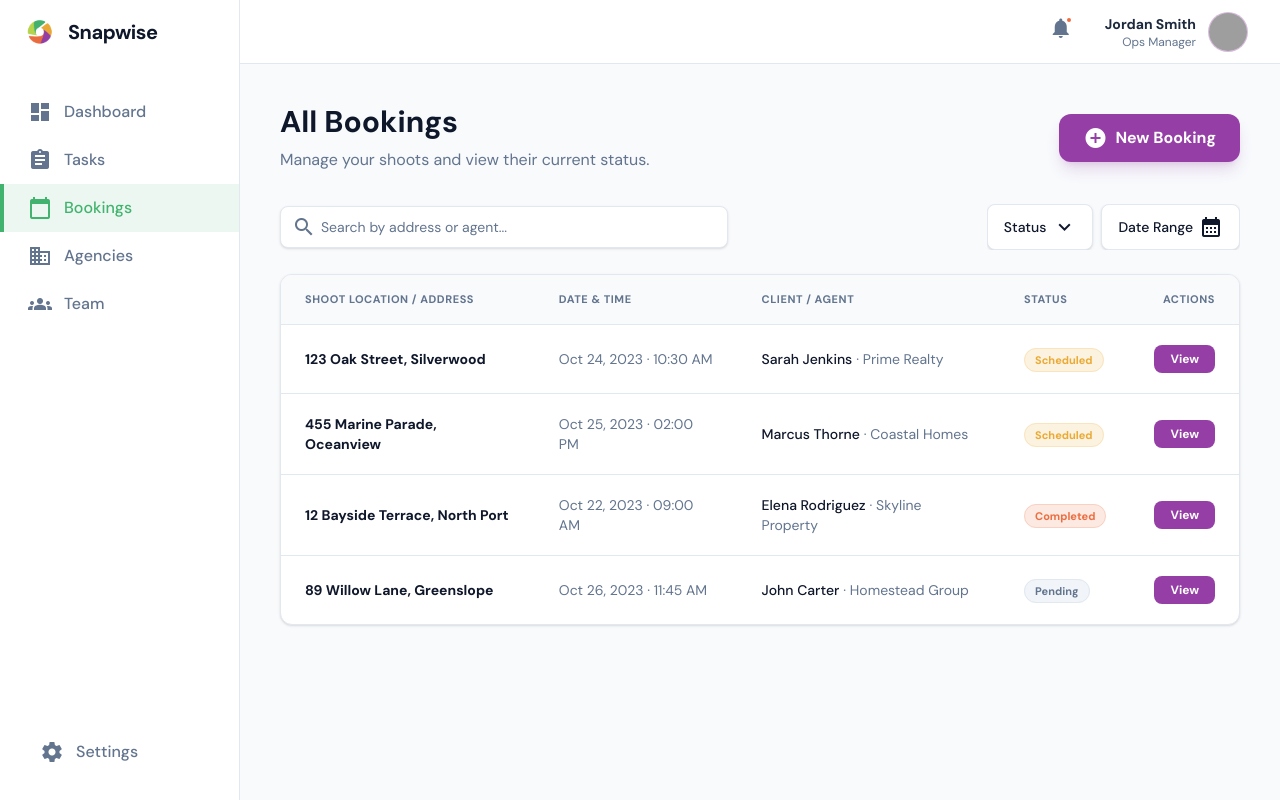
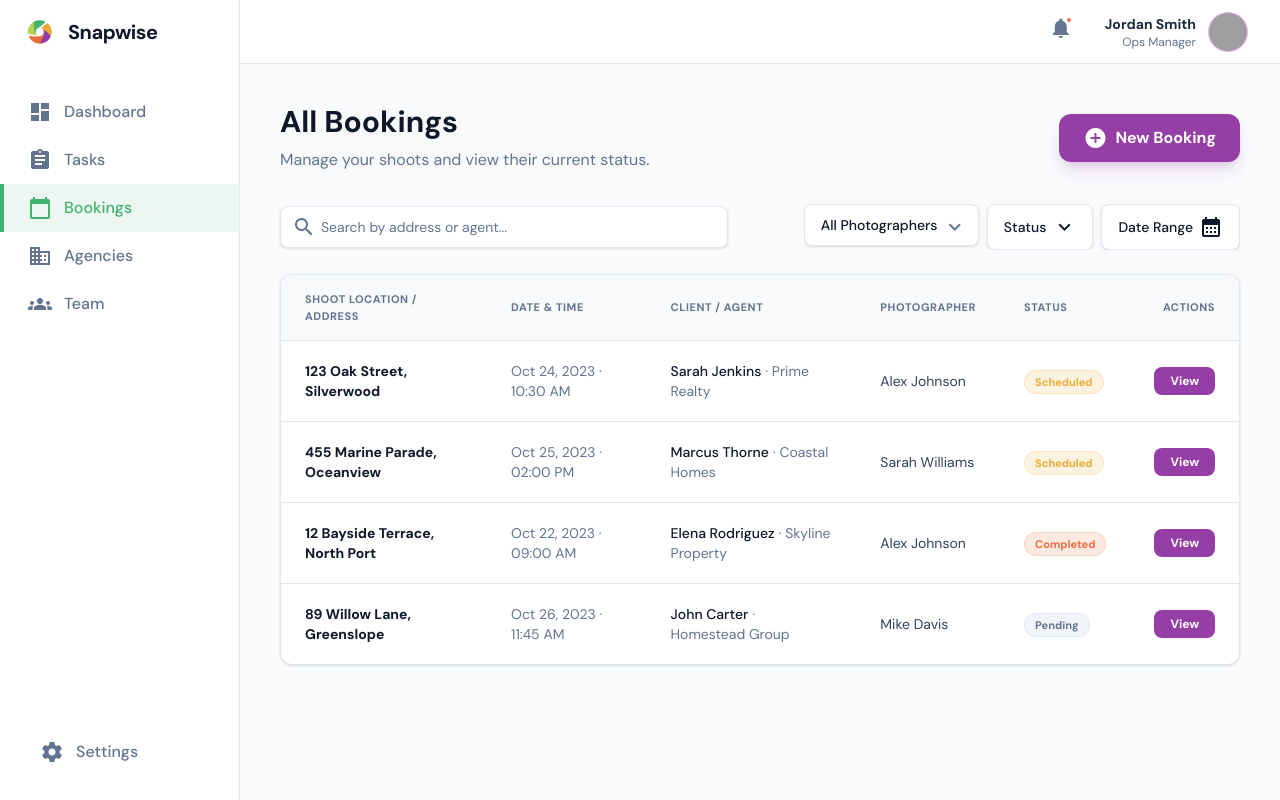
Before and after one commit to snapwisenz/Snapwise-App, a Next.js app: page /bookings in a window 1280 px wide. Built offline with nearby package versions, Linux system fonts and the light colour scheme; grey boxes are pictures that could not be loaded.

Commit message:
feat: add photographer filter to bookings page

```diff
--- a/src/app/(admin)/bookings/page.tsx
+++ b/src/app/(admin)/bookings/page.tsx
@@ -1,8 +1,56 @@
 'use client';
 
 import Link from 'next/link';
+import { useState } from 'react';
+
+const mockBookings = [
+  {
+    id: 1,
+    address: '123 Oak Street, Silverwood',
+    date: 'Oct 24, 2023 · 10:30 AM',
+    clientName: 'Sarah Jenkins',
+    clientAgency: 'Prime Realty',
+    status: 'Scheduled',
+    photographer: 'Alex Johnson'
+  },
+  {
+    id: 2,
+    address: '455 Marine Parade, Oceanview',
+    date: 'Oct 25, 2023 · 02:00 PM',
+    clientName: 'Marcus Thorne',
+    clientAgency: 'Coastal Homes',
+    status: 'Scheduled',
+    photographer: 'Sarah Williams'
+  },
+  {
+    id: 3,
+    address: '12 Bayside Terrace, North Port',
+    date: 'Oct 22, 2023 · 09:00 AM',
+    clientName: 'Elena Rodriguez',
+    clientAgency: 'Skyline Property',
+    status: 'Completed',
+    photographer: 'Alex Johnson'
+  },
+  {
+    id: 4,
+    address: '89 Willow Lane, Greenslope',
+    date: 'Oct 26, 2023 · 11:45 AM',
+    clientName: 'John Carter',
+    clientAgency: 'Homestead Group',
+    status: 'Pending',
+    photographer: 'Mike Davis'
+  }
+];
+
+const photographers = ['All Photographers', 'Alex Johnson', 'Sarah Williams', 'Mike Davis'];
 
 export default function BookingsPage() {
+  const [selectedPhotographer, setSelectedPhotographer] = useState('All Photographers');
+
+  const filteredBookings = mockBookings.filter(booking =>
+    selectedPhotographer === 'All Photographers' || booking.photographer === selectedPhotographer
+  );
+
   return (
     <main className="flex-1 p-8 md:p-10 flex flex-col gap-6">
       <div className="flex flex-col sm:flex-row items-start sm:items-center justify-between gap-4">
@@ -30,6 +78,18 @@ export default function BookingsPage() {
           />
         </div>
         <div className="flex gap-2 w-full sm:w-auto overflow-x-auto pb-2 sm:pb-0">
+          <div className="relative">
+            <select
+              value={selectedPhotographer}
+              onChange={(e) => setSelectedPhotographer(e.target.value)}
+              className="appearance-none flex items-center gap-1.5 px-4 py-2.5 pr-10 bg-white dark:bg-slate-900 border border-slate-200 dark:border-slate-800 rounded-lg text-sm font-medium hover:bg-slate-50 dark:hover:bg-slate-800 transition-colors shadow-sm text-slate-900 dark:text-white whitespace-nowrap cursor-pointer focus:outline-none focus:ring-1 focus:ring-primary focus:border-primary"
+            >
+              {photographers.map(p => (
+                <option key={p} value={p}>{p}</option>
+              ))}
+            </select>
+            <span className="material-icons text-[18px] absolute right-3 top-1/2 -translate-y-1/2 pointer-events-none text-slate-500">expand_more</span>
+          </div>
           <button className="flex items-center gap-1.5 px-4 py-2.5 bg-white dark:bg-slate-900 border border-slate-200 dark:border-slate-800 rounded-lg text-sm font-medium hover:bg-slate-50 dark:hover:bg-slate-800 transition-colors shadow-sm text-slate-900 dark:text-white whitespace-nowrap">
             Status <span className="material-icons text-[18px]">expand_more</span>
           </button>
@@ -49,79 +109,41 @@ export default function BookingsPage() {
                   <th className="px-6 py-4 text-[11px] font-bold text-slate-500 uppercase tracking-wider">Shoot Location / Address</th>
                   <th className="px-6 py-4 text-[11px] font-bold text-slate-500 uppercase tracking-wider">Date &amp; Time</th>
                   <th className="px-6 py-4 text-[11px] font-bold text-slate-500 uppercase tracking-wider">Client / Agent</th>
+                  <th className="px-6 py-4 text-[11px] font-bold text-slate-500 uppercase tracking-wider">Photographer</th>
                   <th className="px-6 py-4 text-[11px] font-bold text-slate-500 uppercase tracking-wider">Status</th>
                   <th className="px-6 py-4 text-[11px] font-bold text-slate-500 uppercase tracking-wider text-right">Actions</th>
                 </tr>
               </thead>
               <tbody className="divide-y divide-slate-200 dark:divide-slate-800">
-                {/* Row 1 */}
-                <tr className="hover:bg-slate-50 dark:hover:bg-slate-800/50 transition-colors group">
+                {filteredBookings.map((booking) => (
+                  <tr key={booking.id} className="hover:bg-slate-50 dark:hover:bg-slate-800/50 transition-colors group">
                     <td className="px-6 py-5">
-                    <span className="text-sm font-bold block text-slate-900 dark:text-white">123 Oak Street, Silverwood</span>
+                      <span className="text-sm font-bold block text-slate-900 dark:text-white">{booking.address}</span>
                     </td>
-                  <td className="px-6 py-5 text-sm text-slate-500">Oct 24, 2023 · 10:30 AM</td>
+                    <td className="px-6 py-5 text-sm text-slate-500">{booking.date}</td>
                     <td className="px-6 py-5 text-sm">
-                    <span className="font-medium text-slate-900 dark:text-white">Sarah Jenkins</span>
-                    <span className="text-slate-500 ml-1">· Prime Realty</span>
+                      <span className="font-medium text-slate-900 dark:text-white">{booking.clientName}</span>
+                      <span className="text-slate-500 ml-1">· {booking.clientAgency}</span>
+                    </td>
+                    <td className="px-6 py-5 text-sm text-slate-700 dark:text-slate-300">
+                      {booking.photographer}
                     </td>
                     <td className="px-6 py-5">
+                      {booking.status === 'Scheduled' && (
                         <span className="px-2.5 py-1 bg-warning/15 text-warning rounded-full text-[11px] font-bold border border-warning/20">Scheduled</span>
+                      )}
+                      {booking.status === 'Completed' && (
+                        <span className="px-2.5 py-1 bg-secondary/15 text-secondary rounded-full text-[11px] font-bold border border-secondary/20">Completed</span>
+                      )}
+                      {booking.status === 'Pending' && (
+                        <span className="px-2.5 py-1 bg-slate-100 dark:bg-slate-800 text-slate-500 rounded-full text-[11px] font-bold border border-slate-200 dark:border-slate-700">Pending</span>
+                      )}
                     </td>
                     <td className="px-6 py-5 text-right">
-                    <Link href="/bookings/1" className="px-4 py-1.5 bg-primary text-white text-xs font-bold rounded-lg hover:opacity-90 transition-all active:scale-[0.98] inline-block">View</Link>
+                      <Link href={`/bookings/${booking.id}`} className="px-4 py-1.5 bg-primary text-white text-xs font-bold rounded-lg hover:opacity-90 transition-all active:scale-[0.98] inline-block">View</Link>
                     </td>
                   </tr>
-                {/* Row 2 */}
-                <tr className="hover:bg-slate-50 dark:hover:bg-slate-800/50 transition-colors group">
-                  <td className="px-6 py-5">
-                    <span className="text-sm font-bold block text-slate-900 dark:text-white">455 Marine Parade, Oceanview</span>
-                  </td>
-                  <td className="px-6 py-5 text-sm text-slate-500">Oct 25, 2023 · 02:00 PM</td>
-                  <td className="px-6 py-5 text-sm">
-                    <span className="font-medium text-slate-900 dark:text-white">Marcus Thorne</span>
-                    <span className="text-slate-500 ml-1">· Coastal Homes</span>
-                  </td>
-                  <td className="px-6 py-5">
-                    <span className="px-2.5 py-1 bg-warning/15 text-warning rounded-full text-[11px] font-bold border border-warning/20">Scheduled</span>
-                  </td>
-                  <td className="px-6 py-5 text-right">
-                    <Link href="/bookings/2" className="px-4 py-1.5 bg-primary text-white text-xs font-bold rounded-lg hover:opacity-90 transition-all active:scale-[0.98] inline-block">View</Link>
-                  </td>
-                </tr>
-                {/* Row 3 */}
-                <tr className="hover:bg-slate-50 dark:hover:bg-slate-800/50 transition-colors group">
-                  <td className="px-6 py-5">
-                    <span className="text-sm font-bold block text-slate-900 dark:text-white">12 Bayside Terrace, North Port</span>
-                  </td>
-                  <td className="px-6 py-5 text-sm text-slate-500">Oct 22, 2023 · 09:00 AM</td>
-                  <td className="px-6 py-5 text-sm">
-                    <span className="font-medium text-slate-900 dark:text-white">Elena Rodriguez</span>
-                    <span className="text-slate-500 ml-1">· Skyline Property</span>
-                  </td>
-                  <td className="px-6 py-5">
-                    <span className="px-2.5 py-1 bg-secondary/15 text-secondary rounded-full text-[11px] font-bold border border-secondary/20">Completed</span>
-                  </td>
-                  <td className="px-6 py-5 text-right">
-                    <Link href="/bookings/3" className="px-4 py-1.5 bg-primary text-white text-xs font-bold rounded-lg hover:opacity-90 transition-all active:scale-[0.98] inline-block">View</Link>
-                  </td>
-                </tr>
-                {/* Row 4 */}
-                <tr className="hover:bg-slate-50 dark:hover:bg-slate-800/50 transition-colors group">
-                  <td className="px-6 py-5">
-                    <span className="text-sm font-bold block text-slate-900 dark:text-white">89 Willow Lane, Greenslope</span>
-                  </td>
-                  <td className="px-6 py-5 text-sm text-slate-500">Oct 26, 2023 · 11:45 AM</td>
-                  <td className="px-6 py-5 text-sm">
-                    <span className="font-medium text-slate-900 dark:text-white">John Carter</span>
-                    <span className="text-slate-500 ml-1">· Homestead Group</span>
-                  </td>
-                  <td className="px-6 py-5">
-                    <span className="px-2.5 py-1 bg-slate-100 dark:bg-slate-800 text-slate-500 rounded-full text-[11px] font-bold border border-slate-200 dark:border-slate-700">Pending</span>
-                  </td>
-                  <td className="px-6 py-5 text-right">
-                    <Link href="/bookings/4" className="px-4 py-1.5 bg-primary text-white text-xs font-bold rounded-lg hover:opacity-90 transition-all active:scale-[0.98] inline-block">View</Link>
-                  </td>
-                </tr>
+                ))}
               </tbody>
             </table>
           </div>
```
Lines whose indentation alone changed are shown as unchanged.
